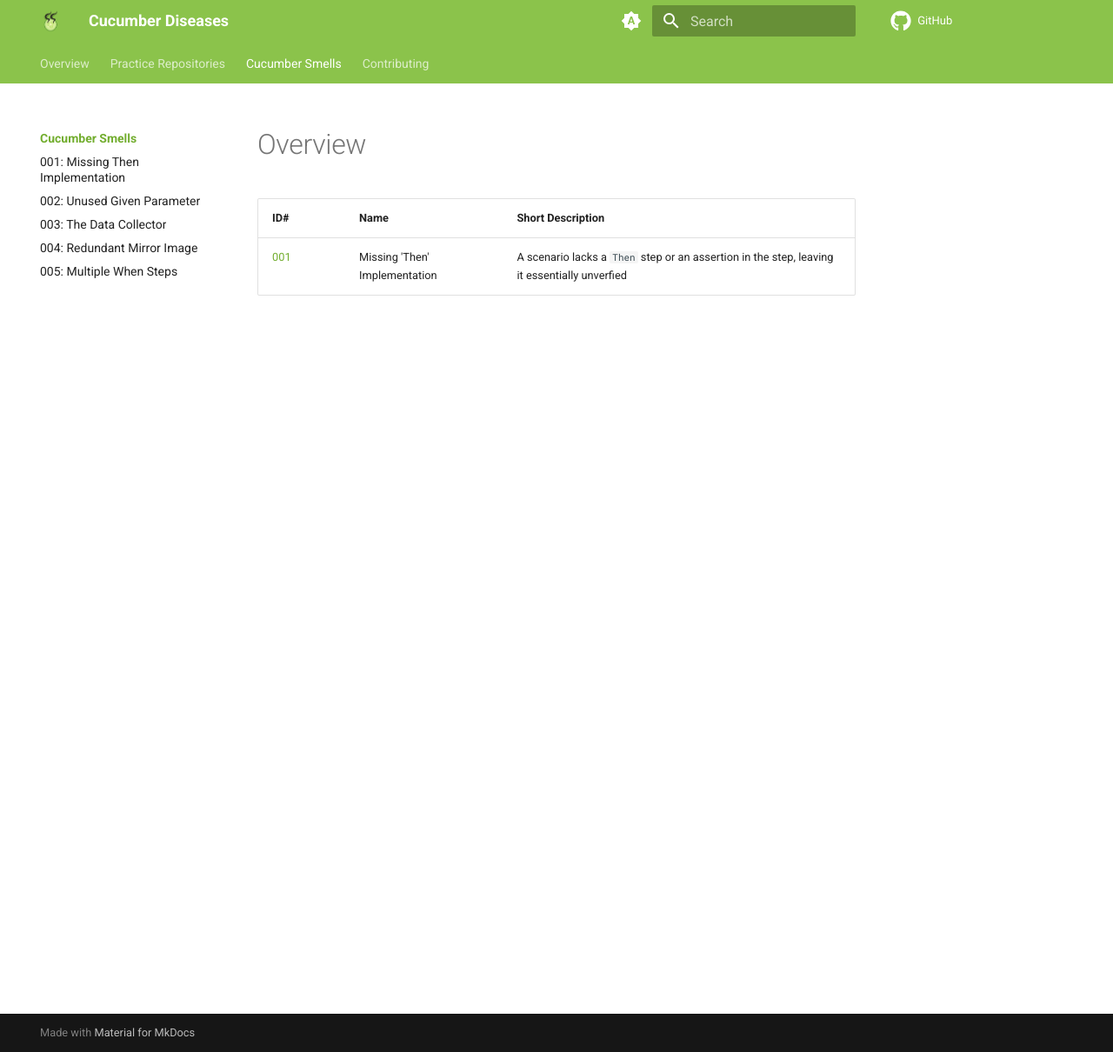
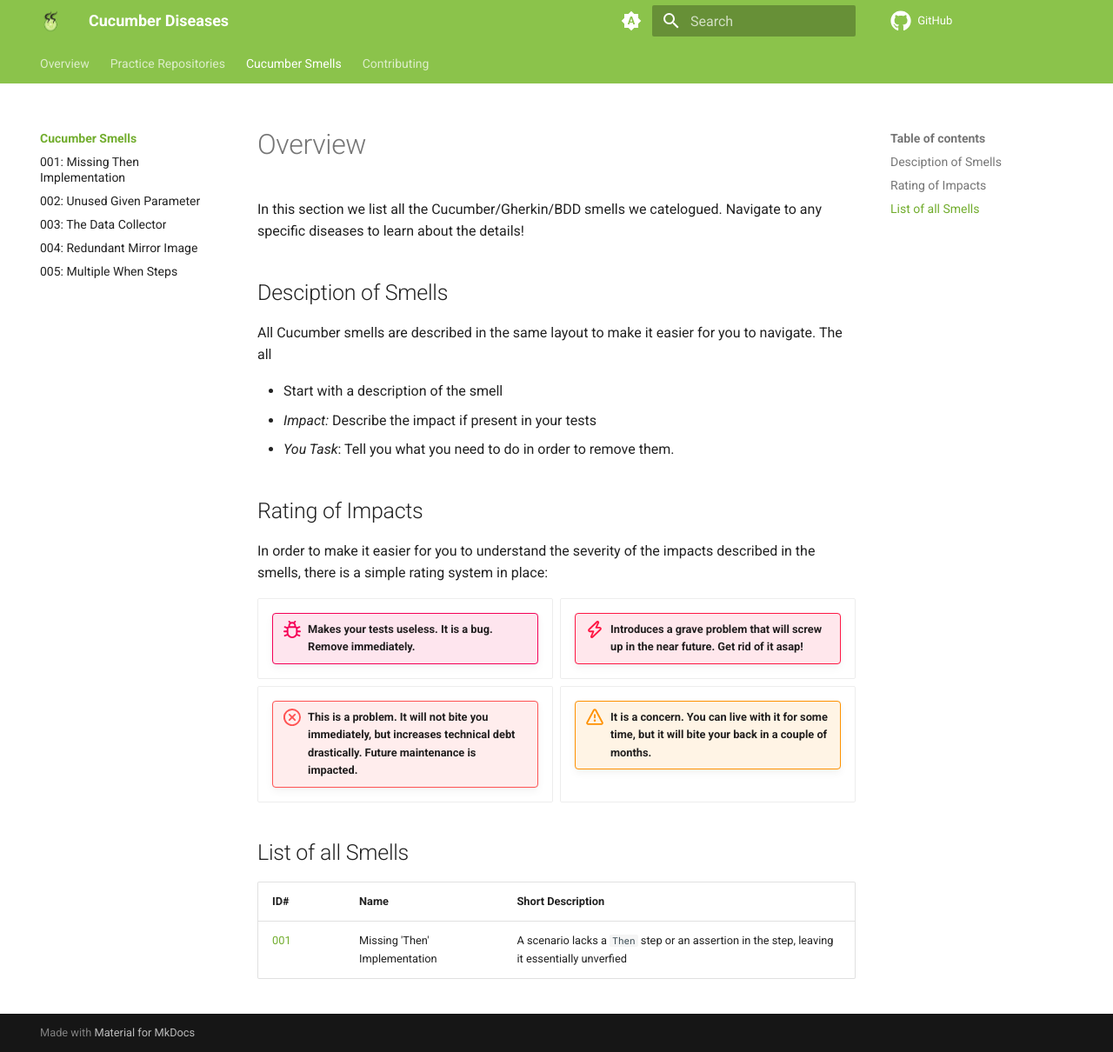
Before and after one commit to Cucumber-Diseases/cucumber-diseases.github.io, an MkDocs documentation site: the page built from docs/smells/index.md, in a window 1280 px wide and 1210 px high. Shown: the whole window at 87% size. Built offline with MkDocs 1.6.1 and Material for MkDocs 9.7.7, drawn with Linux system fonts in a browser that asks for light colours.

Commit message:
visual rating system for impacts

```diff
--- a/docs/smells/index.md
+++ b/docs/smells/index.md
@@ -1,6 +1,24 @@
 # Overview
+In this section we list all the Cucumber/Gherkin/BDD smells we catelogued. Navigate to any specific diseases to learn about the details!
 
+## Desciption of Smells
+All Cucumber smells are described in the same layout to make it easier for you to navigate. The all
 
+* Start with a description of the smell
+* *Impact:* Describe the impact if present in your tests
+* *You Task*: Tell you what you need to do in order to remove them.
+
+## Rating of Impacts
+In order to make it easier for you to understand the severity of the impacts described in the smells, there is a simple rating system in place:
+
+<div class="grid cards" markdown>
+- !!! bug "Makes your tests useless. It is a bug. Remove immediately."
+- !!! danger "Introduces a grave problem that will screw up in the near future. Get rid of it asap!"
+- !!! failure "This is a problem. It will not bite you immediately, but increases technical debt drastically. Future maintenance is impacted."
+- !!! warning "It is a concern. You can live with it for some time, but it will bite your back in a couple of months."
+</div>
+
+## List of all Smells
 | ID# | Name | Short Description |
 |-----|------|-------------|
 | [001](001-missing-then.md) | Missing 'Then' Implementation | A scenario lacks a `Then` step or an assertion in the step, leaving it essentially unverfied |
```
Also changed, not shown: docs/smells/001-missing-then.md (+8 -3 lines), docs/smells/002-unused-given.md (+9 -3 lines), docs/smells/003-data-collector.md (+11 -4 lines), docs/smells/004-redundant-mirror-image.md (+5 -2 lines), docs/smells/005-multiple-when-steps.md (+9 -3 lines).
